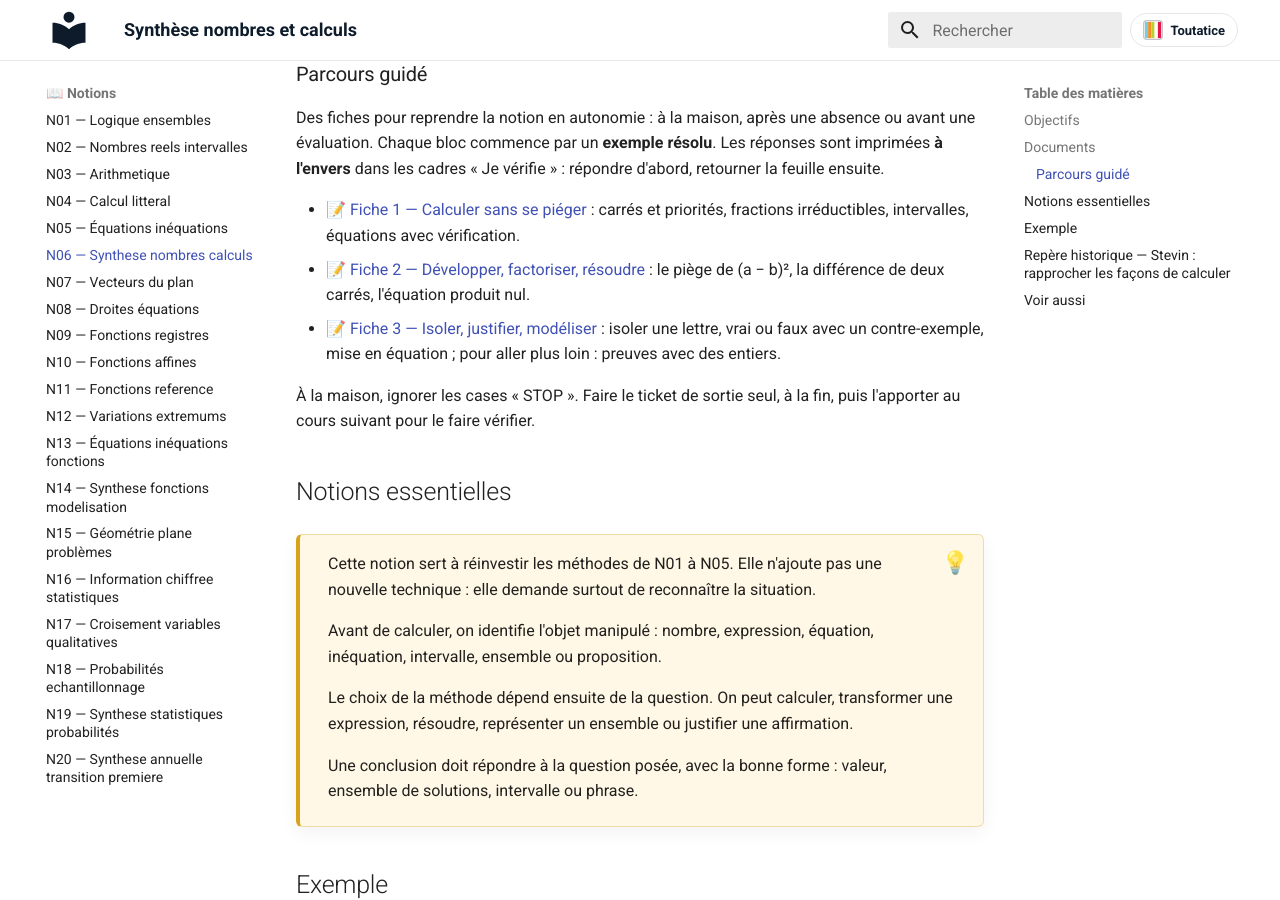
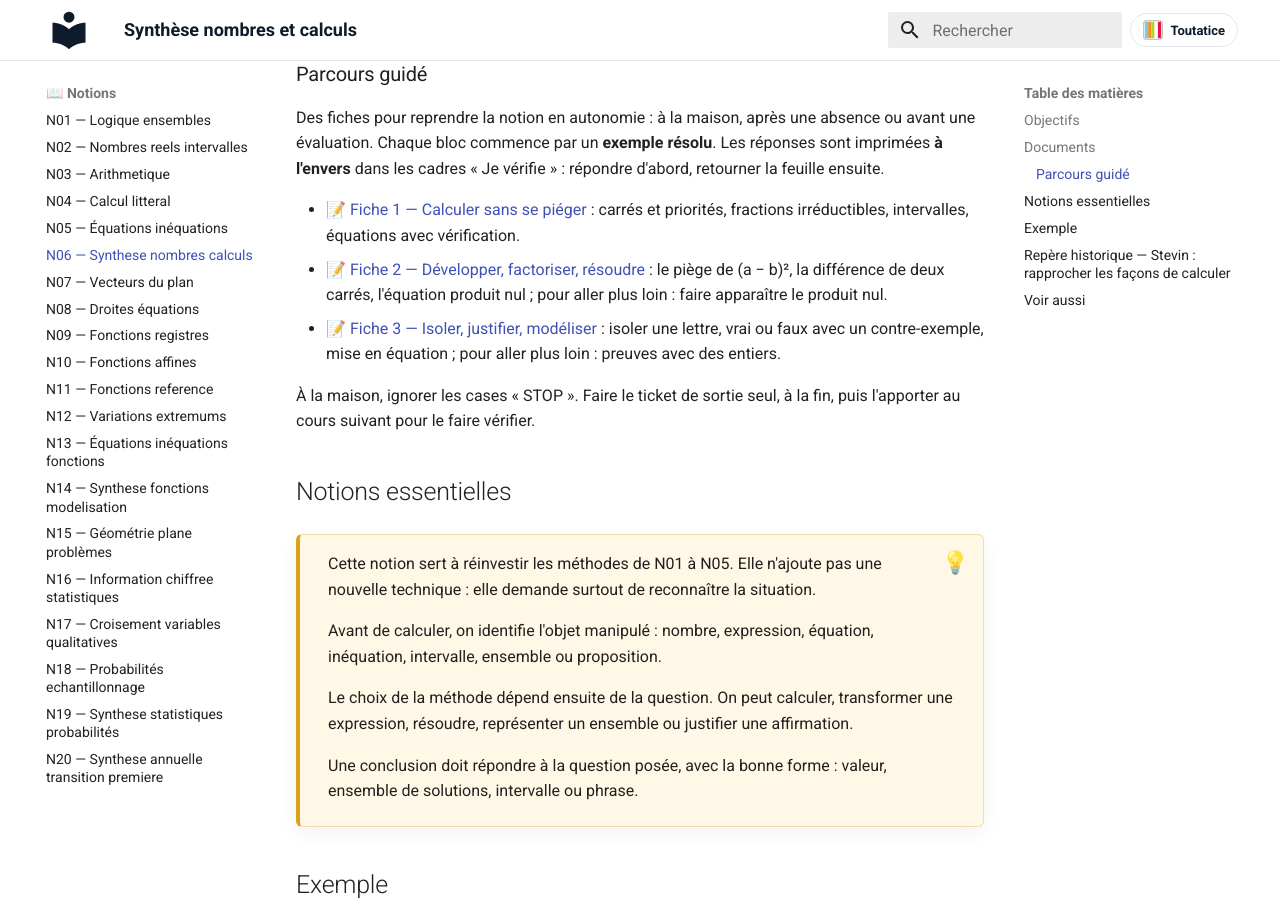
Before and after one commit to vnicolle56610/maths-seconde, an MkDocs documentation site: the page built from docs/notions/N06-synthese-nombres-calculs.md, in a window 1280 px wide and 900 px high, scrolled down 834 px. Built offline with MkDocs 1.6.1 and Material for MkDocs 9.7.7, drawn with Linux system fonts in a browser that asks for light colours.

Commit message:
Publication automatique : 1 fichier(s) copié(s), 1 page(s) mise(s) à jour
Fichiers copiés :
  - docs/parcours-guide/PARCOURS_GUIDE_N05_FICHE_4.pdf

Pages mises à jour :
  - docs/notions/N06-synthese-nombres-calculs.md

Généré par le protocole de publication (publier_ressources_site.py / publier_ressources_gui.py).

```diff
--- a/docs/notions/N06-synthese-nombres-calculs.md
+++ b/docs/notions/N06-synthese-nombres-calculs.md
@@ -39,7 +39,7 @@ Cette synthèse rassemble les premiers outils numériques et algébriques de l
 Des fiches pour reprendre la notion en autonomie : à la maison, après une absence ou avant une évaluation. Chaque bloc commence par un **exemple résolu**. Les réponses sont imprimées **à l'envers** dans les cadres « Je vérifie » : répondre d'abord, retourner la feuille ensuite.
 
 - 📝 [Fiche 1 — Calculer sans se piéger](../parcours-guide/PARCOURS_GUIDE_N06_FICHE_1.pdf) : carrés et priorités, fractions irréductibles, intervalles, équations avec vérification.
-- 📝 [Fiche 2 — Développer, factoriser, résoudre](../parcours-guide/PARCOURS_GUIDE_N06_FICHE_2.pdf) : le piège de (a − b)², la différence de deux carrés, l'équation produit nul.
+- 📝 [Fiche 2 — Développer, factoriser, résoudre](../parcours-guide/PARCOURS_GUIDE_N06_FICHE_2.pdf) : le piège de (a − b)², la différence de deux carrés, l'équation produit nul ; pour aller plus loin : faire apparaître le produit nul.
 - 📝 [Fiche 3 — Isoler, justifier, modéliser](../parcours-guide/PARCOURS_GUIDE_N06_FICHE_3.pdf) : isoler une lettre, vrai ou faux avec un contre-exemple, mise en équation ; pour aller plus loin : preuves avec des entiers.
 
 À la maison, ignorer les cases « STOP ». Faire le ticket de sortie seul, à la fin, puis l'apporter au cours suivant pour le faire vérifier.
```
Also changed, not shown: 1 other file.
